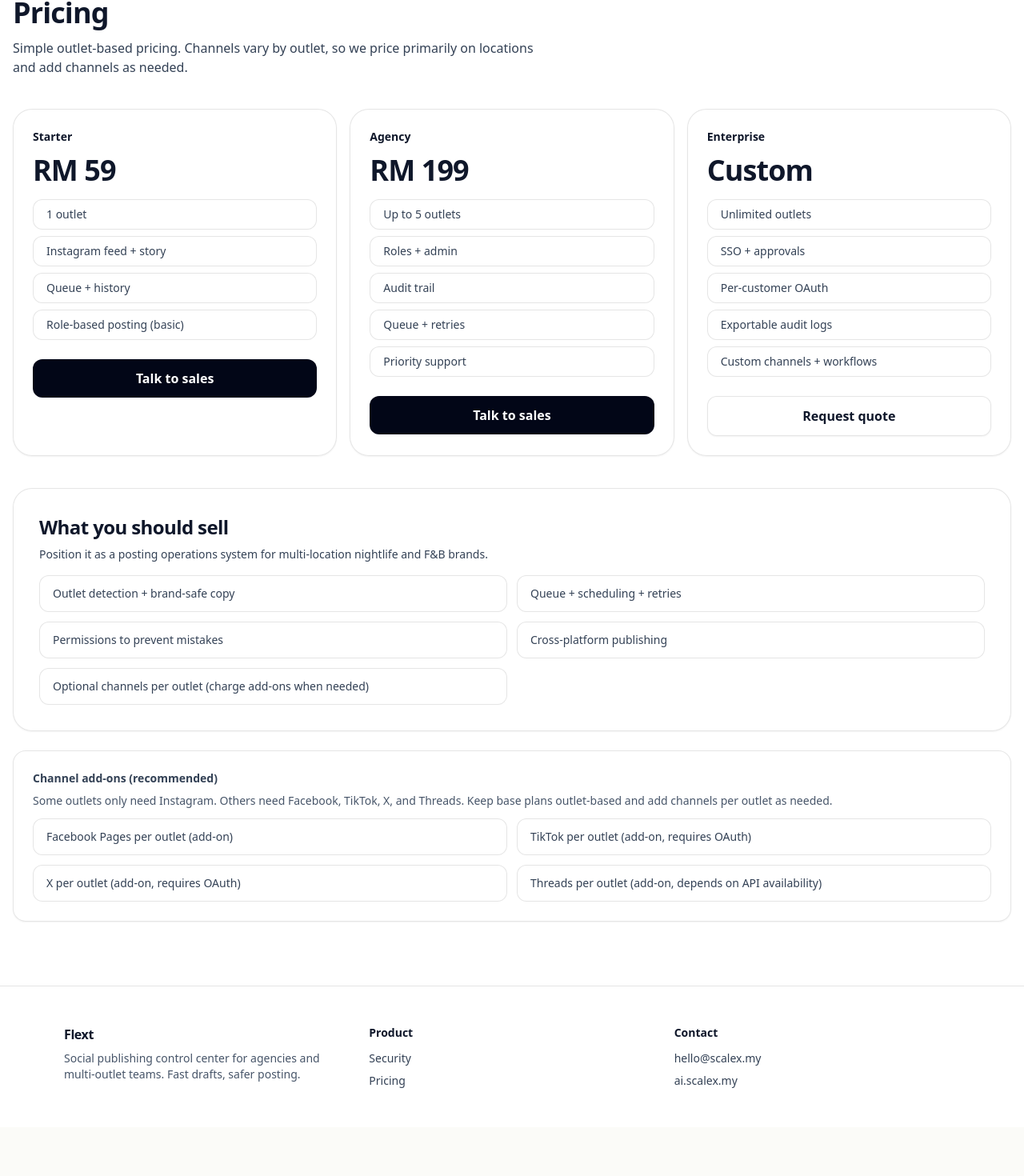
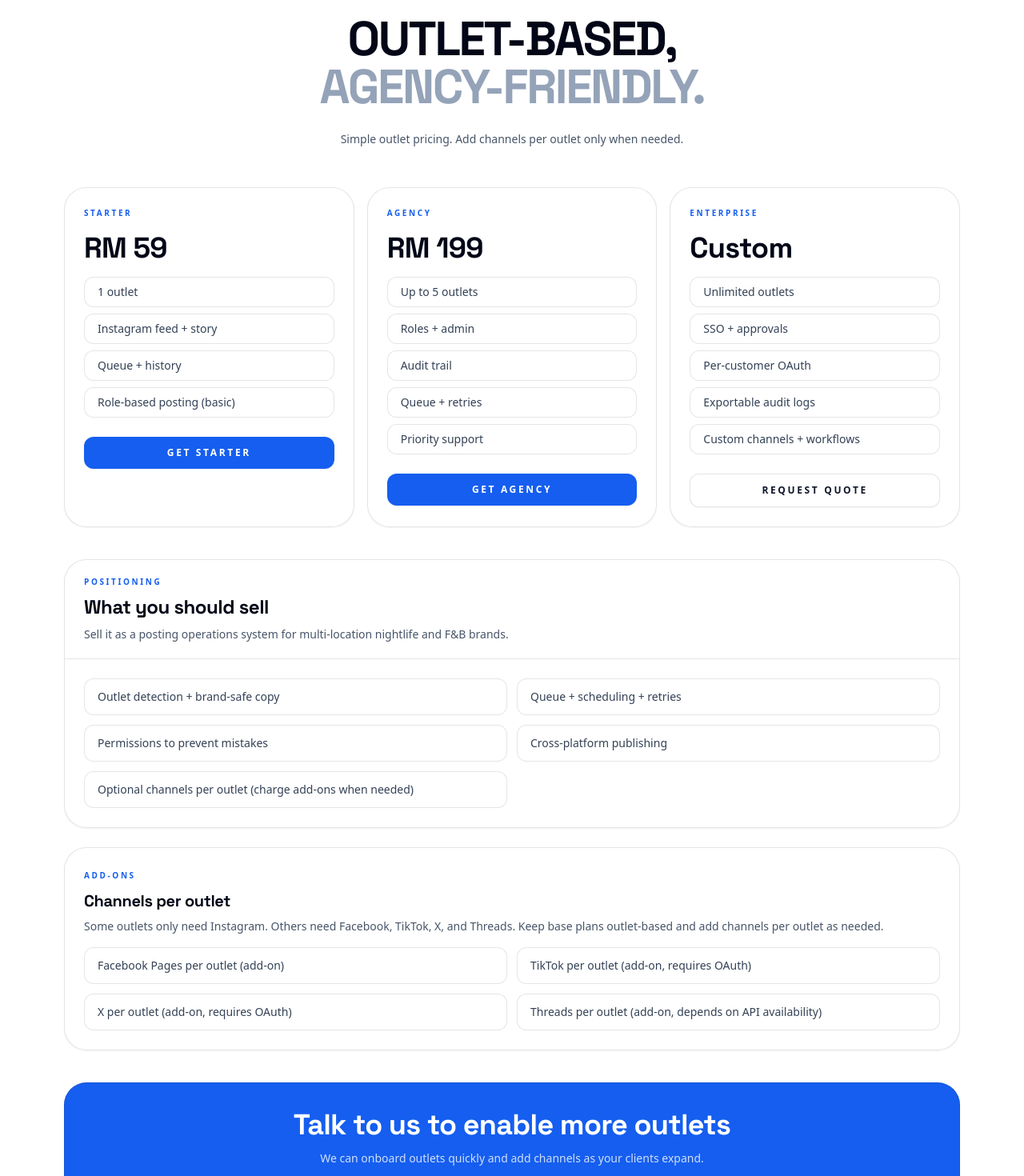
Before and after one commit to kumaresrao5/vishra-social-os, a Next.js app: page /marketing/pricing in a window 1280 px wide. Shown: the part 145-1615 px from the top of the page at 80% size. Before the commit the page ends 1554 px from the top, so only its background shows below. Built offline with nearby package versions, Linux system fonts and the light colour scheme.

Commit message:
Restyle marketing Pricing and Security pages to match home

```diff
--- a/app/marketing/pricing/page.tsx
+++ b/app/marketing/pricing/page.tsx
@@ -1,10 +1,14 @@
 import MarketingShell from "@/components/marketing/marketing-shell";
+
+const ACCENT = "#155EEF";
 
 function Card({ title, price, body, cta }: { title: string; price: string; body: string[]; cta: React.ReactNode }) {
   return (
-    <div className="rounded-3xl border border-black/10 bg-white/70 p-6 shadow-sm">
-      <div className="text-sm font-semibold text-slate-900">{title}</div>
-      <div className="mt-3 text-4xl font-black tracking-tight">{price}</div>
+    <div className="rounded-[28px] border border-black/10 bg-white p-6 shadow-sm">
+      <div className="text-[10px] font-semibold uppercase tracking-[0.26em]" style={{ color: ACCENT }}>
+        {title}
+      </div>
+      <div className="font-display mt-4 text-4xl font-black tracking-[-0.02em] text-slate-950">{price}</div>
       <ul className="mt-4 space-y-2 text-sm text-slate-700">
         {body.map((line) => (
           <li key={line} className="rounded-xl border border-black/10 bg-white px-4 py-2">{line}</li>
@@ -18,39 +22,76 @@ function Card({ title, price, body, cta }: { title: string; price: string; body:
 export default function PricingPage() {
   return (
     <MarketingShell>
-      <section className="mx-auto max-w-7xl px-4 py-14 sm:py-20">
-        <h1 className="text-4xl font-black tracking-tight">Pricing</h1>
-        <p className="mt-3 max-w-2xl text-slate-700">
-          Simple outlet-based pricing. Channels vary by outlet, so we price primarily on locations and add channels as needed.
+      <section className="mx-auto max-w-6xl px-4 pb-10 pt-14 text-center sm:pb-12">
+        <p className="text-[10px] font-semibold uppercase tracking-[0.26em]" style={{ color: ACCENT }}>
+          Pricing
         </p>
+        <h1 className="font-display mt-8 text-4xl font-black leading-[0.95] tracking-[-0.04em] text-slate-950 sm:text-6xl">
+          OUTLET-BASED,
+          <br />
+          <span className="text-slate-400">AGENCY-FRIENDLY.</span>
+        </h1>
+        <p className="mx-auto mt-6 max-w-xl text-sm leading-relaxed text-slate-600">
+          Simple outlet pricing. Add channels per outlet only when needed.
+        </p>
+      </section>
 
-        <div className="mt-10 grid gap-4 md:grid-cols-3">
+      <section className="mx-auto max-w-6xl px-4 pb-14 sm:pb-20">
+        <div className="grid gap-4 lg:grid-cols-3">
           <Card
             title="Starter"
             price="RM 59"
             body={["1 outlet", "Instagram feed + story", "Queue + history", "Role-based posting (basic)"]}
-            cta={<a className="inline-flex w-full justify-center rounded-xl bg-slate-950 px-5 py-3 font-semibold text-white" href="mailto:hello@scalex.my?subject=Starter%20Plan">Talk to sales</a>}
+            cta={
+              <a
+                className="inline-flex w-full items-center justify-center rounded-xl bg-[#155EEF] px-5 py-3 text-xs font-semibold uppercase tracking-[0.22em] text-white shadow-sm hover:bg-[#0f4fcf] transition"
+                href="mailto:hello@scalex.my?subject=Starter%20Plan"
+              >
+                Get starter
+              </a>
+            }
           />
           <Card
             title="Agency"
             price="RM 199"
             body={["Up to 5 outlets", "Roles + admin", "Audit trail", "Queue + retries", "Priority support"]}
-            cta={<a className="inline-flex w-full justify-center rounded-xl bg-slate-950 px-5 py-3 font-semibold text-white" href="mailto:hello@scalex.my?subject=Agency%20Plan">Talk to sales</a>}
+            cta={
+              <a
+                className="inline-flex w-full items-center justify-center rounded-xl bg-[#155EEF] px-5 py-3 text-xs font-semibold uppercase tracking-[0.22em] text-white shadow-sm hover:bg-[#0f4fcf] transition"
+                href="mailto:hello@scalex.my?subject=Agency%20Plan"
+              >
+                Get agency
+              </a>
+            }
           />
           <Card
             title="Enterprise"
             price="Custom"
             body={["Unlimited outlets", "SSO + approvals", "Per-customer OAuth", "Exportable audit logs", "Custom channels + workflows"]}
-            cta={<a className="inline-flex w-full justify-center rounded-xl border border-black/10 bg-white/70 px-5 py-3 font-semibold shadow-sm" href="mailto:hello@scalex.my?subject=Enterprise%20Plan">Request quote</a>}
+            cta={
+              <a
+                className="inline-flex w-full items-center justify-center rounded-xl border border-black/10 bg-white px-5 py-3 text-xs font-semibold uppercase tracking-[0.22em] text-slate-900 shadow-sm hover:bg-slate-50 transition"
+                href="mailto:hello@scalex.my?subject=Enterprise%20Plan"
+              >
+                Request quote
+              </a>
+            }
           />
         </div>
 
-        <div className="mt-10 rounded-3xl border border-black/10 bg-white/70 p-8 shadow-sm">
-          <h2 className="text-2xl font-black tracking-tight">What you should sell</h2>
-          <p className="mt-2 text-sm text-slate-700">
-            Position it as a posting operations system for multi-location nightlife and F&B brands.
-          </p>
-          <ul className="mt-4 grid gap-3 text-sm text-slate-700 md:grid-cols-2">
+        <div className="mt-10 overflow-hidden rounded-[28px] border border-black/10 bg-white shadow-sm">
+          <div className="border-b border-black/10 px-6 py-5">
+            <p className="text-[10px] font-semibold uppercase tracking-[0.26em]" style={{ color: ACCENT }}>
+              Positioning
+            </p>
+            <h2 className="font-display mt-2 text-2xl font-black tracking-[-0.02em] text-slate-950">
+              What you should sell
+            </h2>
+            <p className="mt-2 max-w-2xl text-sm text-slate-600">
+              Sell it as a posting operations system for multi-location nightlife and F&B brands.
+            </p>
+          </div>
+          <ul className="grid gap-3 p-6 text-sm text-slate-700 sm:grid-cols-2">
             {[
               "Outlet detection + brand-safe copy",
               "Queue + scheduling + retries",
@@ -58,18 +99,25 @@ export default function PricingPage() {
               "Cross-platform publishing",
               "Optional channels per outlet (charge add-ons when needed)",
             ].map((text) => (
-              <li key={text} className="rounded-xl border border-black/10 bg-white px-4 py-3">{text}</li>
+              <li key={text} className="rounded-xl border border-black/10 bg-white px-4 py-3">
+                {text}
+              </li>
             ))}
           </ul>
         </div>
 
-        <div className="mt-6 rounded-2xl border border-black/10 bg-white/70 p-6 text-sm text-slate-700 shadow-sm">
-          <div className="font-semibold">Channel add-ons (recommended)</div>
+        <div className="mt-6 rounded-[28px] border border-black/10 bg-white p-6 text-sm text-slate-700 shadow-sm">
+          <div className="text-[10px] font-semibold uppercase tracking-[0.26em]" style={{ color: ACCENT }}>
+            Add-ons
+          </div>
+          <div className="mt-2 font-display text-xl font-black tracking-[-0.02em] text-slate-950">
+            Channels per outlet
+          </div>
           <p className="mt-2 text-slate-600">
             Some outlets only need Instagram. Others need Facebook, TikTok, X, and Threads. Keep base plans outlet-based and
             add channels per outlet as needed.
           </p>
-          <ul className="mt-3 grid gap-3 md:grid-cols-2">
+          <ul className="mt-4 grid gap-3 sm:grid-cols-2">
             {[
               "Facebook Pages per outlet (add-on)",
               "TikTok per outlet (add-on, requires OAuth)",
@@ -82,6 +130,27 @@ export default function PricingPage() {
             ))}
           </ul>
         </div>
+
+        <div className="mt-10 rounded-[28px] border border-black/10 bg-[#155EEF] p-8 text-center text-white shadow-sm">
+          <h3 className="font-display text-3xl font-black tracking-[-0.02em] sm:text-4xl">Talk to us to enable more outlets</h3>
+          <p className="mx-auto mt-3 max-w-xl text-sm text-white/80">
+            We can onboard outlets quickly and add channels as your clients expand.
+          </p>
+          <div className="mt-6 flex flex-col items-center justify-center gap-3 sm:flex-row">
+            <a
+              href="mailto:hello@scalex.my?subject=Flext%20Pricing"
+              className="inline-flex w-full items-center justify-center rounded-xl bg-white px-5 py-3 text-xs font-semibold uppercase tracking-[0.22em] text-slate-950 shadow-sm hover:bg-slate-50 transition sm:w-auto"
+            >
+              Contact sales
+            </a>
+            <a
+              href="https://ai.scalex.my"
+              className="inline-flex w-full items-center justify-center rounded-xl border border-white/20 bg-white/10 px-5 py-3 text-xs font-semibold uppercase tracking-[0.22em] text-white shadow-sm hover:bg-white/15 transition sm:w-auto"
+            >
+              Open app
+            </a>
+          </div>
+        </div>
       </section>
     </MarketingShell>
   );
--- a/app/marketing/security/page.tsx
+++ b/app/marketing/security/page.tsx
@@ -1,45 +1,92 @@
-import { CheckCircle2, Lock, Shield, Users } from "lucide-react";
+import { BadgeCheck, CheckCircle2, Lock, Shield, Users } from "lucide-react";
 import MarketingShell from "@/components/marketing/marketing-shell";
+
+const ACCENT = "#155EEF";
+
+function StatPill({ label }: { label: string }) {
+  return (
+    <span
+      className="rounded-full px-3 py-1 text-[10px] font-semibold uppercase tracking-[0.26em]"
+      style={{ background: "#EAF2FF", color: ACCENT, border: "1px solid rgba(2,6,23,0.08)" }}
+    >
+      {label}
+    </span>
+  );
+}
 
 export default function SecurityPage() {
   return (
     <MarketingShell>
-      <section className="mx-auto max-w-7xl px-4 py-14 sm:py-20">
-        <h1 className="text-4xl font-black tracking-tight">Security</h1>
-        <p className="mt-3 max-w-2xl text-slate-700">
-          Built for internal control now, with a clear path to enterprise requirements later.
+      <section className="mx-auto max-w-6xl px-4 pb-10 pt-14 text-center sm:pb-12">
+        <p className="text-[10px] font-semibold uppercase tracking-[0.26em]" style={{ color: ACCENT }}>
+          Security + control
+        </p>
+        <h1 className="font-display mt-8 text-4xl font-black leading-[0.95] tracking-[-0.04em] text-slate-950 sm:text-6xl">
+          POSTING OPS
+          <br />
+          <span className="text-slate-400">WITH GUARDRAILS.</span>
+        </h1>
+        <p className="mx-auto mt-6 max-w-xl text-sm leading-relaxed text-slate-600">
+          Built for internal control now, with a clean path to enterprise requirements later.
         </p>
 
-        <div className="mt-8 grid gap-4 md:grid-cols-2">
-          <div className="rounded-2xl border border-black/10 bg-white/70 p-6 shadow-sm">
-            <div className="flex items-center gap-2 text-sm font-semibold"><Users className="h-4 w-4 text-sky-700" /> Role-based access</div>
-            <p className="mt-3 text-sm text-slate-700">
-              Agency managers can publish across all outlets. Bar managers are restricted to their assigned outlets.
-            </p>
-          </div>
-          <div className="rounded-2xl border border-black/10 bg-white/70 p-6 shadow-sm">
-            <div className="flex items-center gap-2 text-sm font-semibold"><Shield className="h-4 w-4 text-sky-700" /> Audit trail</div>
-            <p className="mt-3 text-sm text-slate-700">
-              Publishing activity is recorded in history: outlet, creator, timestamps, and platform result IDs.
-            </p>
-          </div>
-          <div className="rounded-2xl border border-black/10 bg-white/70 p-6 shadow-sm">
-            <div className="flex items-center gap-2 text-sm font-semibold"><Lock className="h-4 w-4 text-sky-700" /> Token storage</div>
-            <p className="mt-3 text-sm text-slate-700">
-              API credentials are stored as server-side environment variables. Client never sees Meta tokens.
-            </p>
-          </div>
-          <div className="rounded-2xl border border-black/10 bg-white/70 p-6 shadow-sm">
-            <div className="flex items-center gap-2 text-sm font-semibold"><CheckCircle2 className="h-4 w-4 text-sky-700" /> Enterprise path</div>
-            <p className="mt-3 text-sm text-slate-700">
-              Add SSO, approvals, per-outlet OAuth, and permissioned audit exports when you productize.
-            </p>
-          </div>
+        <div className="mt-8 flex flex-wrap items-center justify-center gap-2">
+          <StatPill label="ROLE-GATED" />
+          <StatPill label="AUDIT TRAIL" />
+          <StatPill label="TOKENS SERVER-SIDE" />
+        </div>
+      </section>
+
+      <section className="mx-auto max-w-6xl px-4 pb-14 sm:pb-20">
+        <div className="grid gap-4 sm:grid-cols-2">
+          {[
+            {
+              title: "Role-based access",
+              body: "Agency managers publish across all outlets. Bar managers are restricted to assigned outlet(s).",
+              icon: <Users className="h-5 w-5" style={{ color: ACCENT }} />,
+            },
+            {
+              title: "Audit trail",
+              body: "History records outlet, creator, timestamps, and platform result IDs (post + story).",
+              icon: <Shield className="h-5 w-5" style={{ color: ACCENT }} />,
+            },
+            {
+              title: "Token storage",
+              body: "Credentials live server-side as environment variables. The client never sees Meta tokens.",
+              icon: <Lock className="h-5 w-5" style={{ color: ACCENT }} />,
+            },
+            {
+              title: "Enterprise path",
+              body: "Add SSO, approvals, per-outlet OAuth, and permissioned audit exports when you productize.",
+              icon: <BadgeCheck className="h-5 w-5" style={{ color: ACCENT }} />,
+            },
+          ].map((it) => (
+            <div key={it.title} className="rounded-[28px] border border-black/10 bg-white p-6 shadow-sm">
+              <div className="grid h-10 w-10 place-items-center rounded-2xl border border-black/10 bg-white">
+                {it.icon}
+              </div>
+              <p className="mt-4 text-sm font-black tracking-tight text-slate-950">{it.title}</p>
+              <p className="mt-2 text-sm leading-relaxed text-slate-600">{it.body}</p>
+            </div>
+          ))}
         </div>
 
-        <div className="mt-10 rounded-3xl border border-black/10 bg-white/70 p-8 shadow-sm">
-          <h2 className="text-2xl font-black tracking-tight">Recommended when selling</h2>
-          <ul className="mt-4 grid gap-3 text-sm text-slate-700 md:grid-cols-2">
+        <div className="mt-10 overflow-hidden rounded-[28px] border border-black/10 bg-white shadow-sm">
+          <div className="flex flex-col gap-2 border-b border-black/10 px-6 py-5 sm:flex-row sm:items-center sm:justify-between">
+            <div>
+              <p className="text-[10px] font-semibold uppercase tracking-[0.26em]" style={{ color: ACCENT }}>
+                When you sell it
+              </p>
+              <h2 className="mt-2 font-display text-2xl font-black tracking-[-0.02em] text-slate-950">
+                Recommended controls
+              </h2>
+            </div>
+            <span className="inline-flex items-center gap-2 rounded-full border border-black/10 bg-white px-3 py-1 text-[10px] font-semibold uppercase tracking-[0.26em] text-slate-700">
+              <CheckCircle2 className="h-3.5 w-3.5" style={{ color: ACCENT }} />
+              Enterprise ready
+            </span>
+          </div>
+          <ul className="grid gap-3 p-6 text-sm text-slate-700 sm:grid-cols-2">
             {[
               "SSO (SAML/OIDC) and enforced MFA",
               "Per-customer OAuth connections (no shared tokens)",
@@ -48,7 +95,9 @@ export default function SecurityPage() {
               "Audit export and immutable logs",
               "Rate limits, abuse detection, and IP allowlists",
             ].map((text) => (
-              <li key={text} className="rounded-xl border border-black/10 bg-white px-4 py-3">{text}</li>
+              <li key={text} className="rounded-xl border border-black/10 bg-white px-4 py-3">
+                {text}
+              </li>
             ))}
           </ul>
         </div>
```
